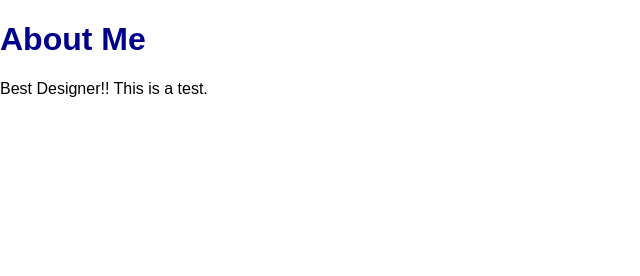
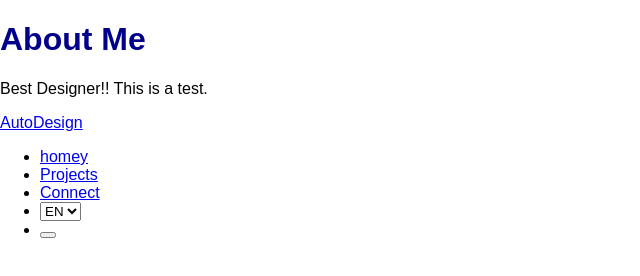
Before and after one commit to AMCTechZ/AMCTechZ.github.io, a plain HTML site: page about.html in a window 1280 px wide. Shown: the whole page, without its empty margins (0-640 px from the left). Drawn offline with Linux system fonts and the light colour scheme.

Commit message:
Update about.html

```diff
--- a/about.html
+++ b/about.html
@@ -14,3 +14,21 @@
     <script src="js/main.js"></script>
 </body>
 </html>
+ <header>
+    <nav class="navbar">
+        <a href="about.html" class="logo"> AutoDesign</a>
+        <ul class="nav-links">
+            <li><a href="index.html">homey</a></li>
+            <li><a href="projects.html">Projects</a></li>
+            <li><a href="connect.html">Connect</a></li>
+            <li>
+                <select id="lang-switcher">
+                    <option value="en">EN</option>
+                    <option value="tr">TR</option>
+                    <option value="ar">AR</option>
+                </select>
+            </li>
+            <li><button id="theme-toggle"> </button></li>
+        </ul>
+    </nav>
+ </header>
```
